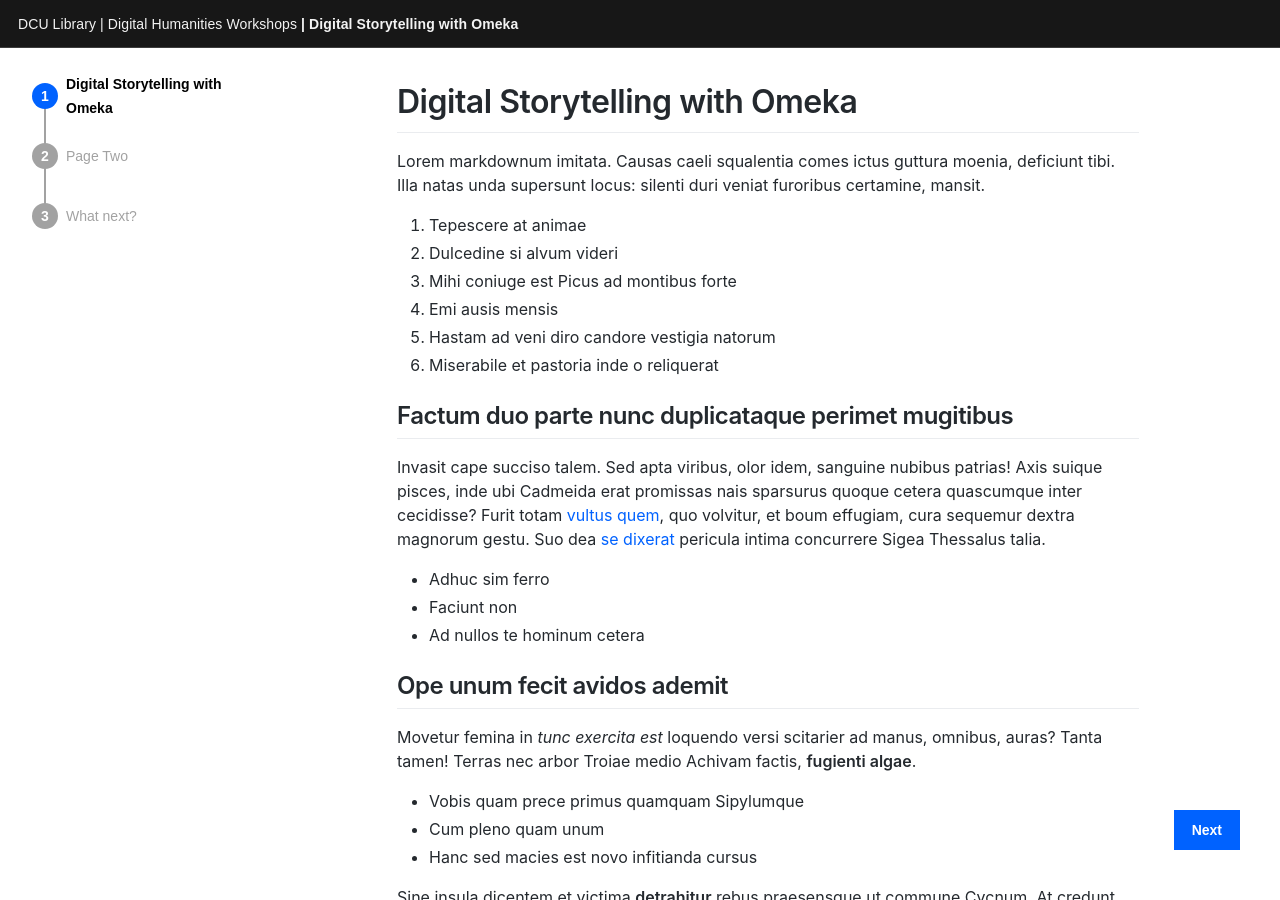
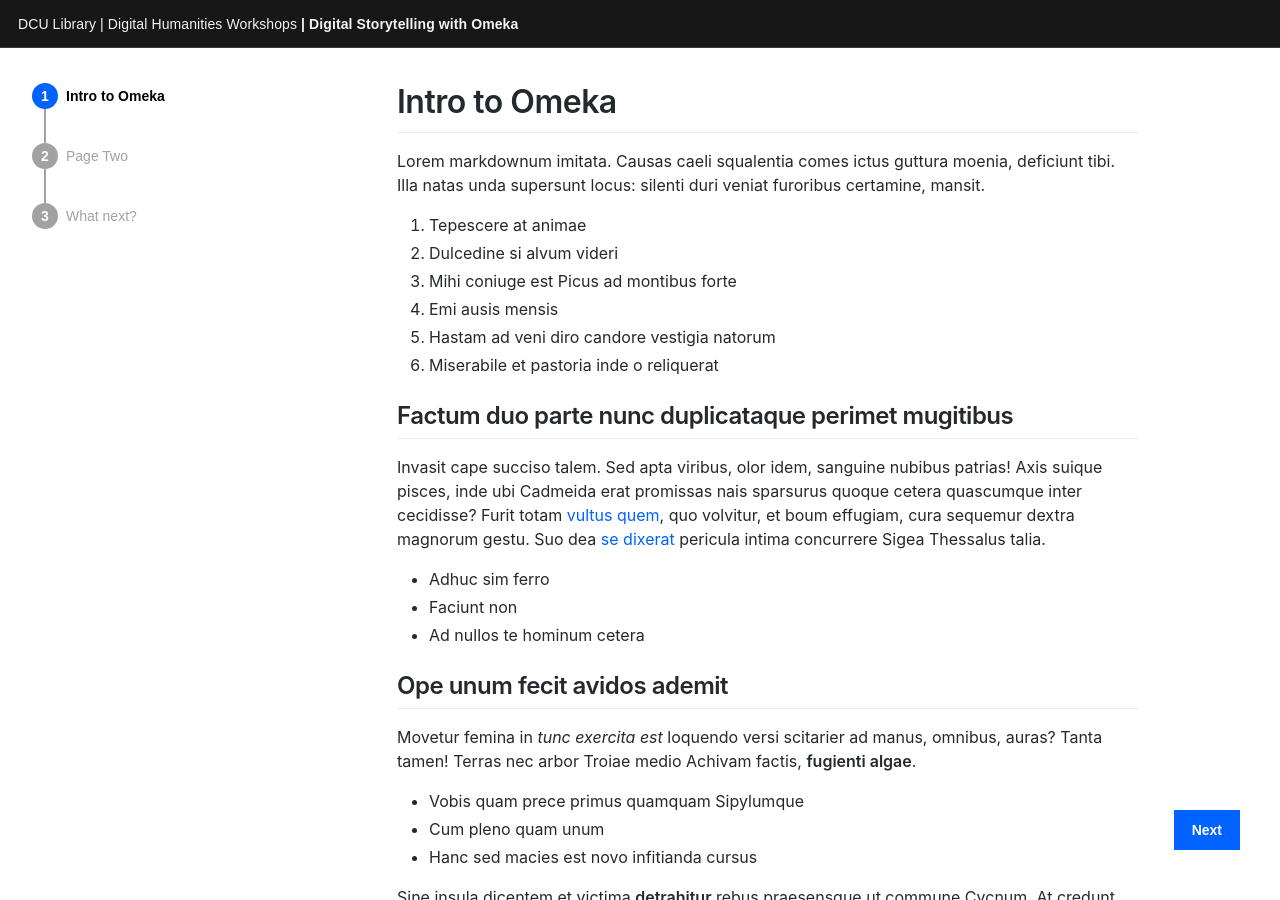
Before and after one commit to liamodwyer/omeka-workshop, a Jekyll site: the page built from _workshop/index.md, in a window 1280 px wide. Built offline with Jekyll 4.4.1, drawn with Linux system fonts in a browser that asks for light colours; some web fonts are replaced.

Commit message:
Change title

```diff
--- a/_workshop/index.md
+++ b/_workshop/index.md
@@ -1,5 +1,5 @@
 ---
-title: Digital Storytelling with Omeka  # The title of the page
+title: Intro to Omeka # The title of the page
 date: 0000-01-01    # Page order is set by date
 ---
 
```
